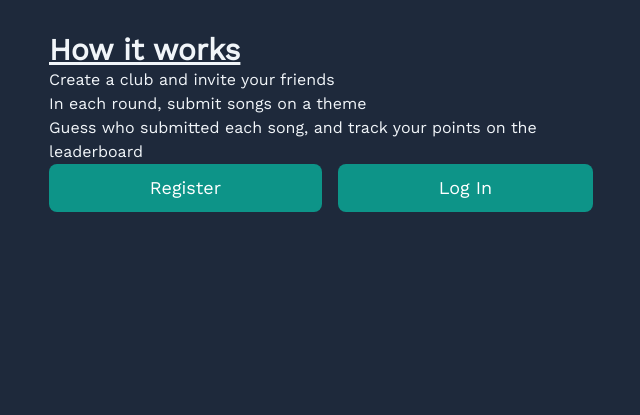
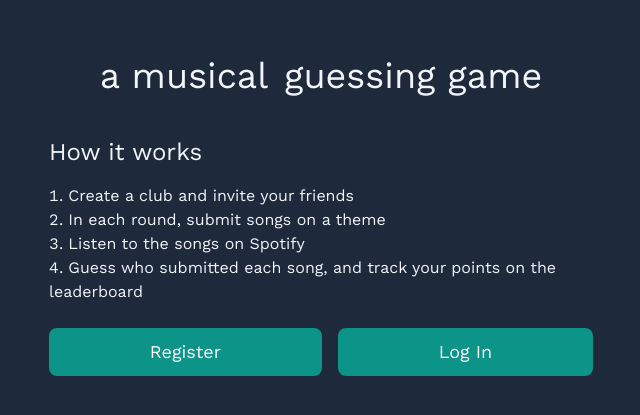
Before and after one commit to jaholgate/guesslist-public, a Flask app: page / in a window 1280 px wide. Shown: the part 60-475 px from the top of the page, without its empty margins (319-959 px from the left). Run offline with Flask 3, Linux system fonts and the light colour scheme; style sheets or scripts are compiled from the project's sources.

Commit message:
Improved homepage for logged-out users
Former-commit-id: c8a1722e048e2171287c71c4b4da8770824e8af4

```diff
--- a/guesslist/templates/index.html
+++ b/guesslist/templates/index.html
@@ -2,13 +2,17 @@
 {% block content %}
     <!-- If logged-out -->
     {% if not g.user %}
-        <h3 class="text-3xl font-bold underline">How it works</h3>
-        <ol>
+        <h2 class="text-4xl mt-6 text-center flex justify-center flex-col space-y-2 md:flex-row md:space-x-4 md:space-y-0">
+            <span>a musical</span><span>guessing game</span>
+        </h2>
+        <h3 class="text-2xl mt-10">How it works</h3>
+        <ol class="list-decimal list-inside mt-4">
             <li>Create a club and invite your friends</li>
             <li>In each round, submit songs on a theme</li>
+            <li>Listen to the songs on Spotify</li>
             <li>Guess who submitted each song, and track your points on the leaderboard</li>
         </ol>
-        <ul class="flex flex-col space-y-4 md:flex-row md:space-x-4 md:space-y-0 mb-6">
+        <ul class="flex flex-col space-y-4 md:flex-row md:space-x-4 md:space-y-0 my-6">
             <li class="grow">
                 <a class="btn-primary" href='{{ url_for("auth.register") }}'>Register</a>
             </li>
```
